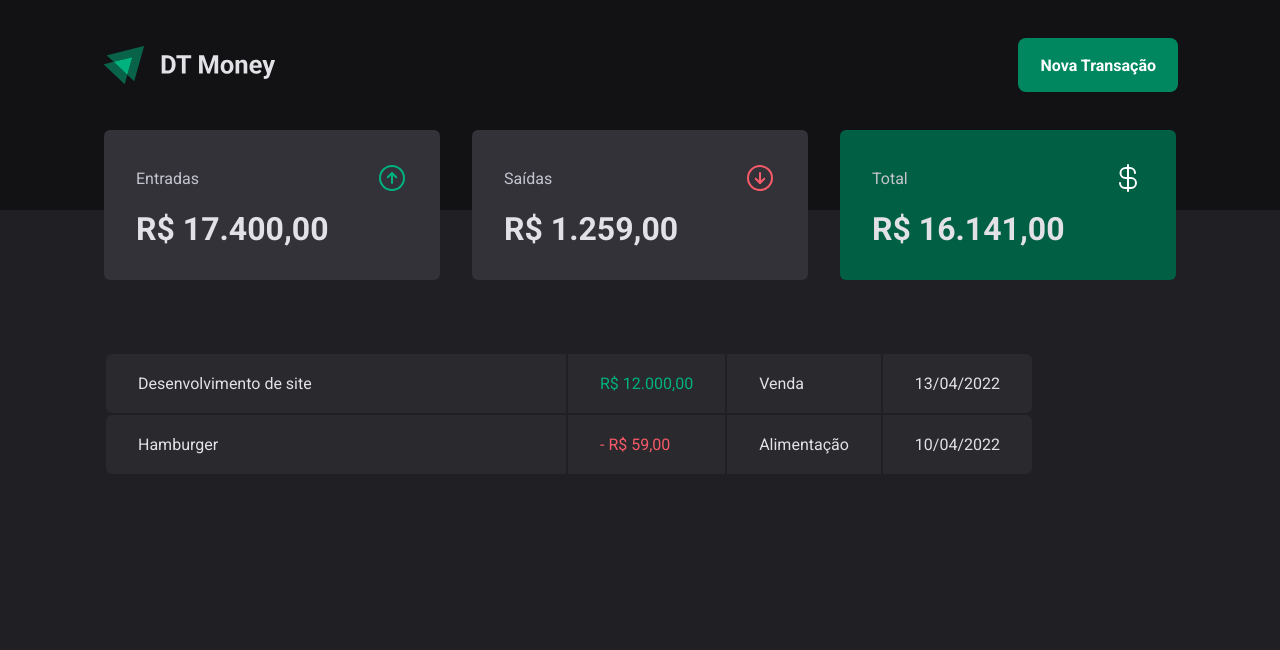
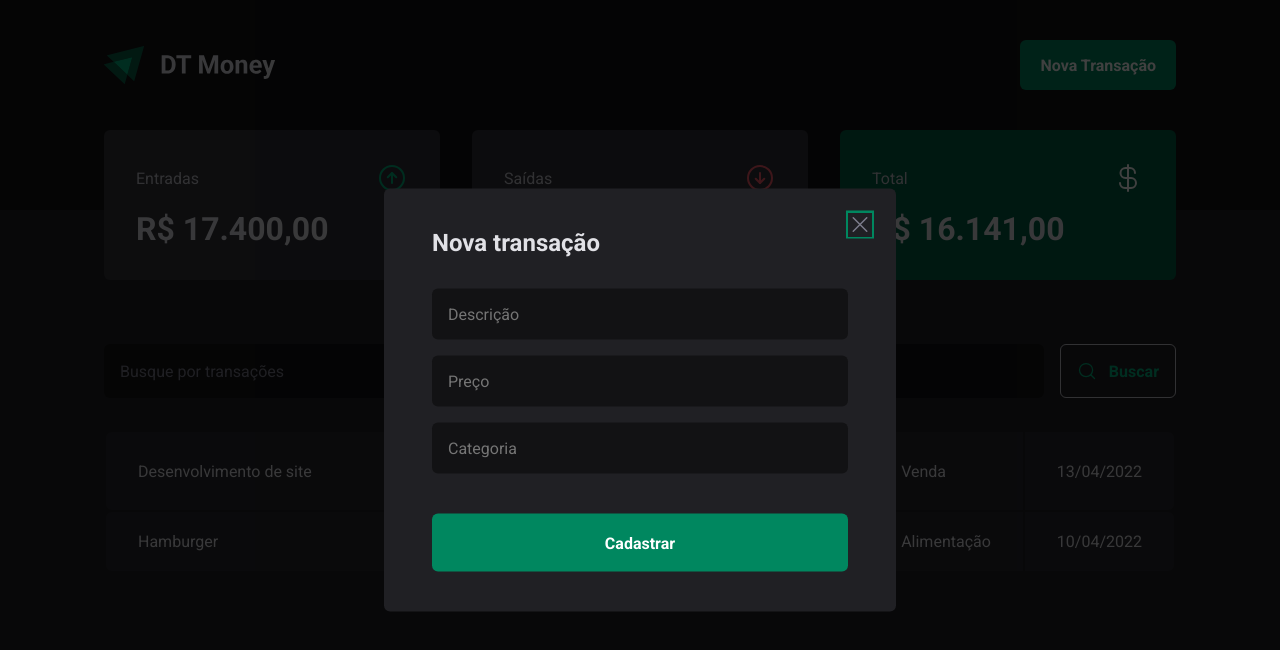
Before and after one commit to tiagoc0sta/Ignite_03-dt-money, a React (Vite) app in the folder 03-dt-money/: page / in a window 1280 px wide. Both pictures are taken after a click on the button "Nova Transação". Shown: the top 650 px of the page. Built offline with nearby package versions, Linux system fonts and the light colour scheme.

Commit message:
add newTransactionModal

```diff
--- a/03-dt-money/package.json
+++ b/03-dt-money/package.json
@@ -9,6 +9,7 @@
     "preview": "vite preview"
   },
   "dependencies": {
+    "@radix-ui/react-dialog": "^1.0.2",
     "phosphor-react": "^1.4.1",
     "react": "^18.2.0",
     "react-dom": "^18.2.0",
--- a/03-dt-money/src/compponents/Header/index.tsx
+++ b/03-dt-money/src/compponents/Header/index.tsx
@@ -1,14 +1,25 @@
 import { HeaderContainer, HeaderContent, NewTransactionButton } from "./styles";
+import * as Dialog from '@radix-ui/react-dialog';
 import logoImg from '../../assets/logo.svg';
+import { NewTransactionModal } from "../NewTransactionModal";
+
 
 export function Header () {
   return (
     <HeaderContainer>
       <HeaderContent>
         <img src={logoImg} alt=""/>
-        <NewTransactionButton>
-          Nova Transação
-        </NewTransactionButton>
+
+        <Dialog.Root>
+          <Dialog.Trigger asChild>
+            <NewTransactionButton>
+              Nova Transação
+            </NewTransactionButton>
+          </Dialog.Trigger>
+
+          <NewTransactionModal/>
+
+        </Dialog.Root>
       </HeaderContent>
     </HeaderContainer>
   )
--- /dev/null
+++ b/03-dt-money/src/compponents/NewTransactionModal/index.tsx
@@ -0,0 +1,31 @@
+import * as Dialog from '@radix-ui/react-dialog';
+import { X } from 'phosphor-react';
+import { CloseButton, Content, Overlay } from './styles';
+
+export function NewTransactionModal() {
+  return(
+    <Dialog.Portal>
+      <Overlay/>
+
+      <Content>
+        <Dialog.Title>Nova transação</Dialog.Title>
+
+        <CloseButton>
+          <X size={24}/>
+        </CloseButton>
+
+        <form action="">
+          <input type="text" placeholder="Descrição" required/>
+          <input type="number" placeholder="Preço" required/>
+          <input type="text" placeholder="Categoria" required/>
+
+          <button type="submit">
+            Cadastrar
+          </button>
+        </form>
+
+
+      </Content>
+    </Dialog.Portal>
+  )
+}
--- /dev/null
+++ b/03-dt-money/src/compponents/NewTransactionModal/styles.ts
@@ -0,0 +1,71 @@
+import * as Dialog from '@radix-ui/react-dialog';
+import styled from "styled-components";
+
+export const Overlay = styled(Dialog.Overlay)`
+  position: fixed;
+  width: 100vw;
+  height: 100vh;
+  inset: 0;
+  background: rgba(0, 0, 0, 0.75);
+`;
+
+export const Content = styled(Dialog.Content)`
+  min-width: 32rem;
+  border-radius: 6px;
+  padding: 2.5rem 3rem;
+  background: ${props => props.theme["gray-800"]};
+
+  position: fixed;
+  top: 50%;
+  left: 50%;
+  transform: translate(-50%, -50%);
+
+  form{
+    margin-top: 2rem;
+
+    display: flex;
+    flex-direction: column;
+    gap: 1rem;
+
+    input {
+      border-radius: 6px;
+      border: 0;
+      background: ${props => props.theme["gray-900"]};
+      color: ${props => props.theme["gray-300"]};
+      padding: 1rem;
+
+
+      &:placeholder {
+        color: ${props => props.theme["gray-500"]}
+      }
+    }
+
+    button[type="submit"] {
+      height: 58px;
+      border: 0;
+      background: ${props => props.theme["green-500"]};
+      color: ${props => props.theme.white};
+      font-weight: bold;
+      padding: 0 1.25rem;
+      border-radius: 6px;
+      margin-top: 1.5rem;
+      cursor: pointer;
+
+      &:hover {
+        background: ${props => props.theme["green-700"]};
+        transition: background-color 0.2s;
+      }
+    }
+  }
+`;
+
+export const CloseButton = styled(Dialog.Close)`
+  position: absolute;
+  background: transparent;
+  border: 0;
+  top: 1.5rem;
+  right: 1.5rem;
+  line-height: 0;
+  cursor: pointer;
+  color: ${props => props.theme["gray-500"]};
+`;
--- a/03-dt-money/src/pages/Transactions/components/SearchForm/index.tsx
+++ b/03-dt-money/src/pages/Transactions/components/SearchForm/index.tsx
@@ -1,9 +1,17 @@
+import { MagnifyingGlass } from "phosphor-react";
 import { SearchFormContainer } from "./styles";
 
 export function SearchForm() {
   return(
-    <div>
-    <SearchFormContainer/>
-    </div>
+
+    <SearchFormContainer>
+      <input type="text" placeholder="Busque por transações"/>
+
+      <button type="submit">
+        <MagnifyingGlass size={20}/>
+        Buscar
+      </button>
+    </SearchFormContainer>
+
   )
 }
--- a/03-dt-money/src/pages/Transactions/components/SearchForm/styles.ts
+++ b/03-dt-money/src/pages/Transactions/components/SearchForm/styles.ts
@@ -15,6 +15,7 @@
     &::placeholder {
       color: ${props => props.theme["gray-500"]};
     }
+  }
 
     button {
       display: flex;
@@ -22,7 +23,20 @@
       gap: 0.75rem;
 
       border: 0;
+      padding: 1rem;
+      background: transparent;
+      border: 1px solid ${props => props.theme["gray-300"]};
+      color: ${props => props.theme["green-300"]};
+      font-weight: bold;
+      border-radius: 6px;
+    }
 
+    &:hover {
+      background: ${props => props.theme["green-500"]};
+      border-color: ${props => props.theme["green-500"]};
+      color: ${props => props.theme["white"]};
+      transition:
+        background-color 0.2s, color 0.2s, border-color 0.2s;
     }
-  }
+
 `;
--- a/03-dt-money/src/pages/Transactions/index.tsx
+++ b/03-dt-money/src/pages/Transactions/index.tsx
@@ -1,6 +1,6 @@
 import { Header } from "../../compponents/Header";
 import { Summary } from "../../compponents/Summary";
-import { SearchFormContainer } from "./components/SearchForm/styles";
+import { SearchForm } from "./components/SearchForm";
 import { PriceHighLight, TransactionsContainer, TransactionsTable } from "./styles";
 
 export function Transactions () {
@@ -8,15 +8,15 @@
     <div>
       <Header/>
       <Summary/>
-      <SearchFormContainer/>
 
 
      <TransactionsContainer>
+     <SearchForm/>
       <TransactionsTable>
         <table>
             <tbody>
               <tr>
-                <td width="50%">Desenvolvimento de site</td>
+                <td width="58%">Desenvolvimento de site</td>
 
                 <td>
                   <PriceHighLight variant="income">
--- a/03-dt-money/src/pages/Transactions/styles.ts
+++ b/03-dt-money/src/pages/Transactions/styles.ts
@@ -12,7 +12,7 @@
   width: 100%;
   border-collapse: separate;
   border-spacing: 0 0.5rem;
-  // margin-top: 1.5rem;
+  margin-top: 1.5rem;
 
   td {
     padding: 1.25rem 2rem;
```
Also changed, not shown: 1 other file (tests, documents, lock files or other folders).
